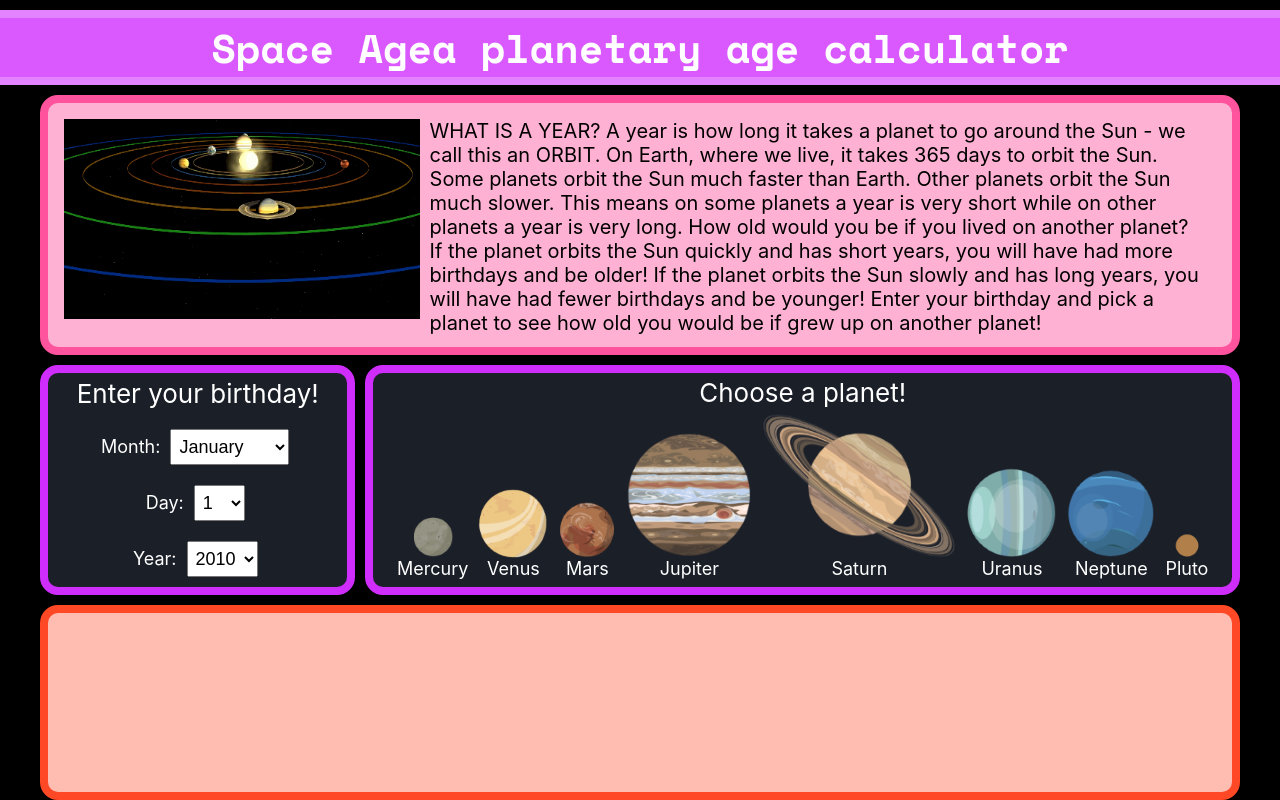
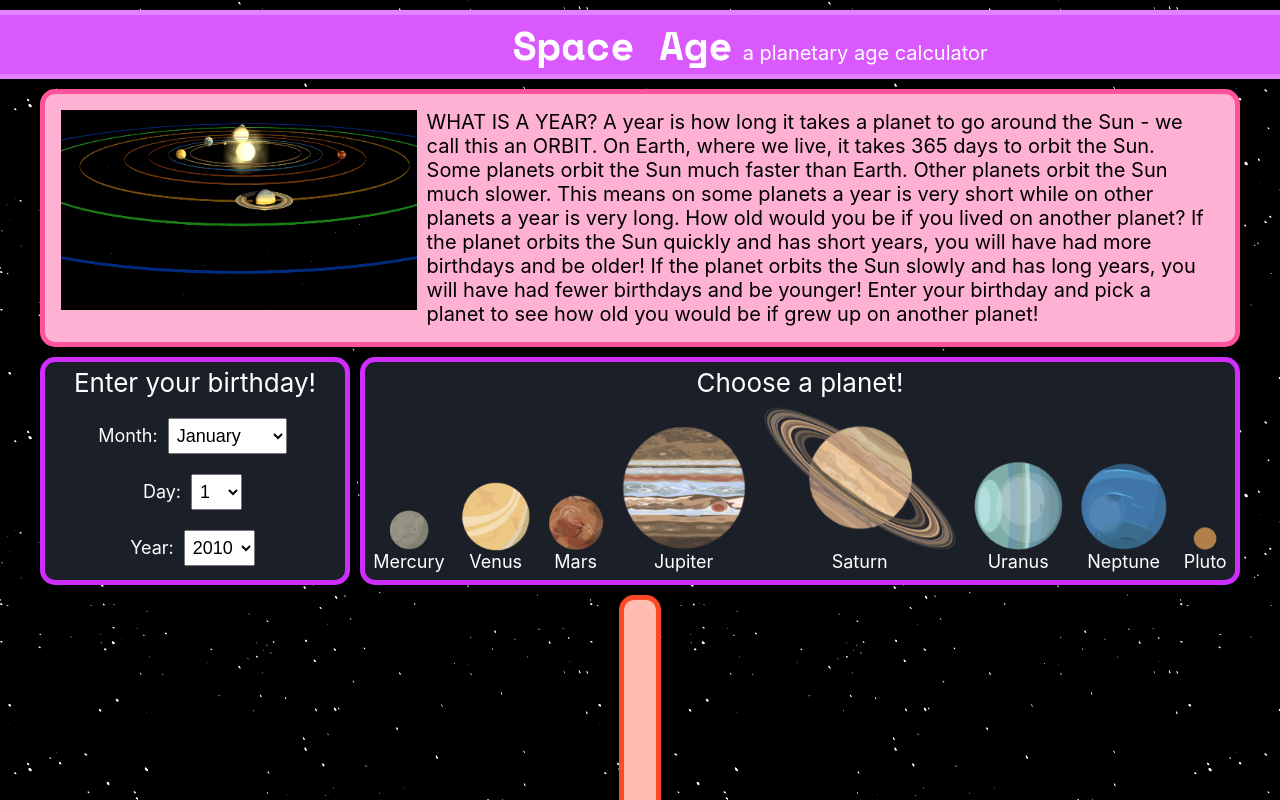
Before and after one commit to mklewandowski/space-age, a React (Create React App) app: page / in a window 1280 px wide. Built offline with nearby package versions, Linux system fonts and the light colour scheme.

Commit message:
style updates

```diff
--- a/src/App.css
+++ b/src/App.css
@@ -1,12 +1,14 @@
+html, body{
+  min-height: 100vh;
+  overflow: auto;
+}
+
 #root {
-  position: fixed;
-  top: 0;
-  left: 0;
-  right: 0;
-  bottom: 0;
-  display: flex;
-  align-items: center;
-  justify-content: center;
+  overflow-y: auto;
+  overflow-x: hidden;
+  height: 100vh;
+  background-color: black;
+  background-image: url("stars.jpg");
 }
 
 .app {
@@ -15,49 +17,52 @@
   align-items: center;
   height: 100%;
   width: 100%;
-  background-color: black;
-  overflow-y: auto;
-  overflow-x: hidden;
 }
 
 .app-header {
   display: flex;
-  align-items: center;
+  flex-direction: row;
+  align-items: baseline;
   justify-content: center;
-  height: 60px;
   background-color: #DA59FF;
   color: white;
+  margin-top: 10px;
+  border: solid #E483FF 5px;
+  width: 100%;
+}
+.apptitle {
   font-size: 40px;
   font-family: 'Space Mono', monospace;
-  margin-top: 10px;
-  border: solid #E483FF 8px;
-  width: 100%;
+  margin-left: 220px;
+  margin-right: 10px;
+}
+.subtitle {
+  font-size: 20px;
 }
 
 .introduction {
   display: flex;
   box-sizing: border-box;
-  width: 1200px;
-  height: 260px;
+  max-width: 1200px;
   margin: 10px;
   padding: 16px;
   color: black;
   background-color: #FFB1D3;
-  border: solid #FF539E 8px;
-  border-radius: 18px;
-  font-size: 20px;
+  border: solid #FF539E 5px;
+  border-radius: 15px;
+  font-size: 1.25em;
 }
 
 .content {
   margin: 0 10px 0 10px;
-  font-size: 20px;
 }
 
 .chooser {
   display: flex;
   box-sizing: border-box;
-  width: 1200px;
-  height: 260px;
+  flex-wrap: wrap;
+  max-width: 1300px;
+  margin: 0px 10px 0px 10px;
 }
 
 .birthdate {
@@ -65,9 +70,9 @@
   flex-direction: column;
   align-items: center;
   width: 300px;
-  margin: 0px 5px 10px 0px;
-  border: solid #CE2DFC 8px;
-  border-radius: 18px;
+  margin: 0px 10px 10px 0px;
+  border: solid #CE2DFC 5px;
+  border-radius: 15px;
   color: white;
   background-color: #1B1F28;
   font-size: 26px;
@@ -91,14 +96,18 @@ label {
   flex-direction: column;
   align-items: center;
   justify-content: center;
-  width: 860px;
+  width: 870px;
   font-size: 26px;
   color: white;
   background-color: #1B1F28;
-  margin: 0px 0px 10px 5px;
-  border: solid #CE2DFC 8px;
-  border-radius: 18px;
+  margin: 0px 0px 10px 0px;
+  border: solid #CE2DFC 5px;
+  border-radius: 15px;
 }
+.planets .title {
+  margin: 5px 0px 0px 0px;
+}
+
 .strip {
   font-size: 18px;
   display: flex;
@@ -109,22 +118,29 @@ label {
   display: flex;
   flex-direction: column;
   align-items: center;
-  margin: 5px;
+  padding: 4px;
+  margin: 2px;
   cursor: pointer;
+  border: solid #1B1F28 2px;
+  border-radius: 8px;
 }
-
+.planet:hover {
+  border: solid #E483FF 2px;
+  border-radius: 8px;
+}
 .age {
   display: flex;
   flex-direction: row;
   box-sizing: border-box;
-  width: 1200px;
-  height: 250px;
+  max-width: 1200px;
+  min-height: 250px;
   padding: 16px;
   color: black;
   background-color: #FFBDB1;
-  border: solid #FF4826 8px;
-  border-radius: 18px;
+  border: solid #FF4826 5px;
+  border-radius: 15px;
   font-size: 20px;
+  margin: 0 10px 20px 10px;
 }
 .age .strip {
   flex-direction: row;
@@ -134,15 +150,3 @@ label {
 .age .title {
   font-size: 30px;
 }
-
-
-.App-header {
-  background-color: #282c34;
-  min-height: 100vh;
-  display: flex;
-  flex-direction: column;
-  align-items: center;
-  justify-content: center;
-  font-size: calc(10px + 2vmin);
-  color: white;
-}
```
